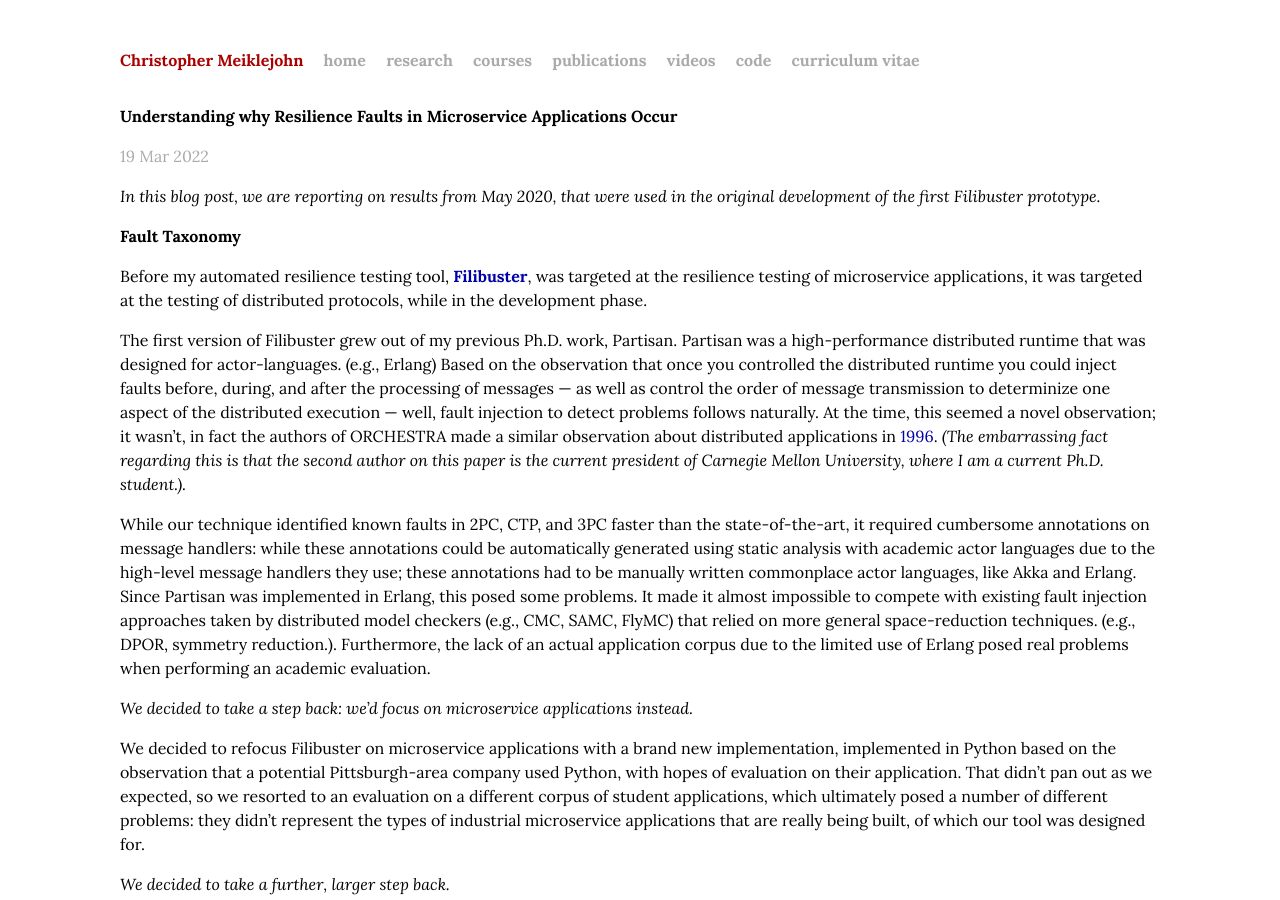
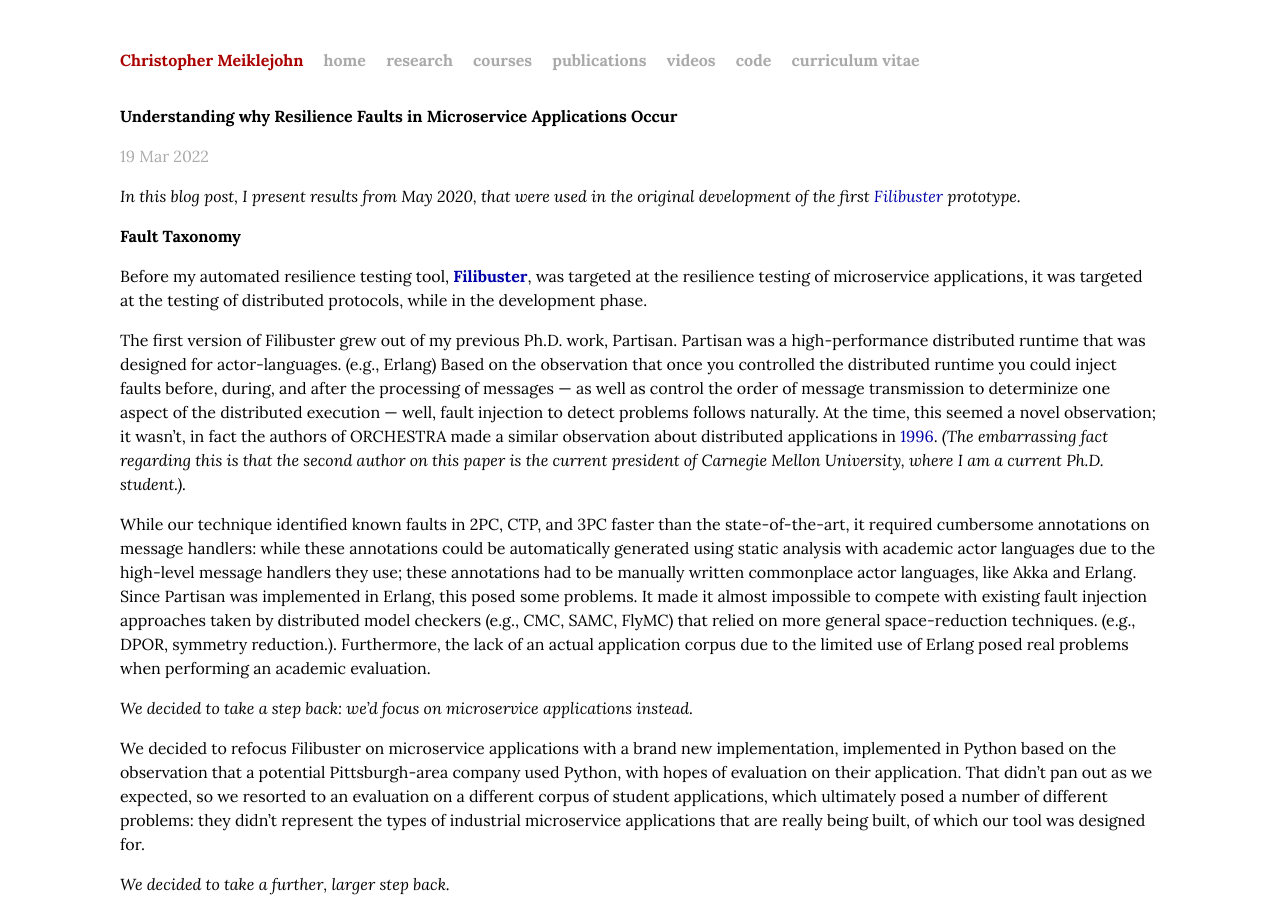
Before and after one commit to cmeiklejohn/cmeiklejohn.github.io, a Jekyll site: the page built from _posts/2022-03-19-understanding-faults.markdown, in a window 1280 px wide and 900 px high. Built offline with Jekyll 4.4.1, drawn with Linux system fonts in a browser that asks for light colours; some web fonts are replaced.

Commit message:
prototype

```diff
--- a/_posts/2022-03-19-understanding-faults.markdown
+++ b/_posts/2022-03-19-understanding-faults.markdown
@@ -6,8 +6,7 @@
 group: filibuster
 ---
 
-_In this blog post, we are reporting on results from May 2020, that were used in the original development of the first
-Filibuster prototype._
+_In this blog post, I present results from May 2020, that were used in the original development of the first [Filibuster](http://filibuster.cloud) prototype._
 
 # Fault Taxonomy
 
```
